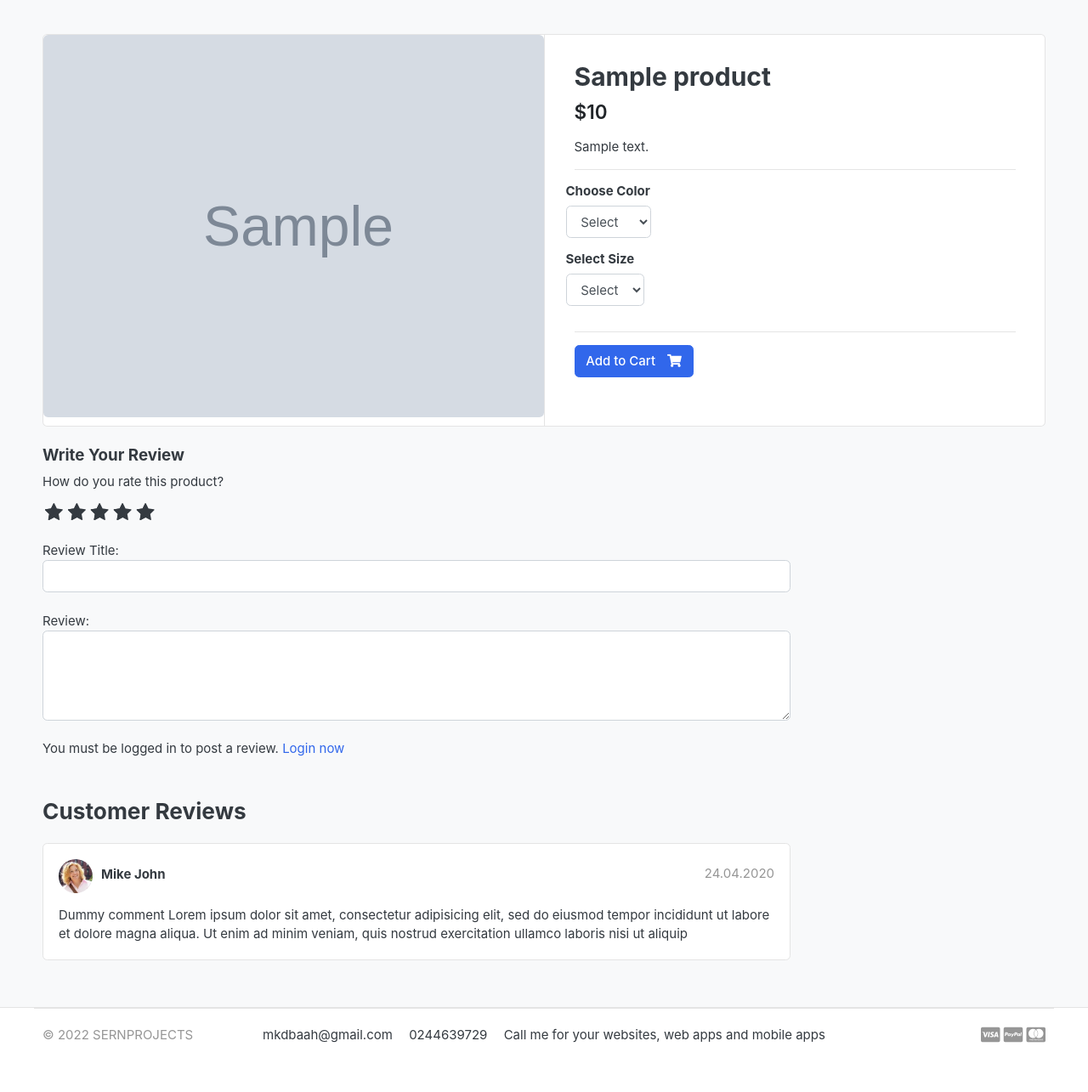
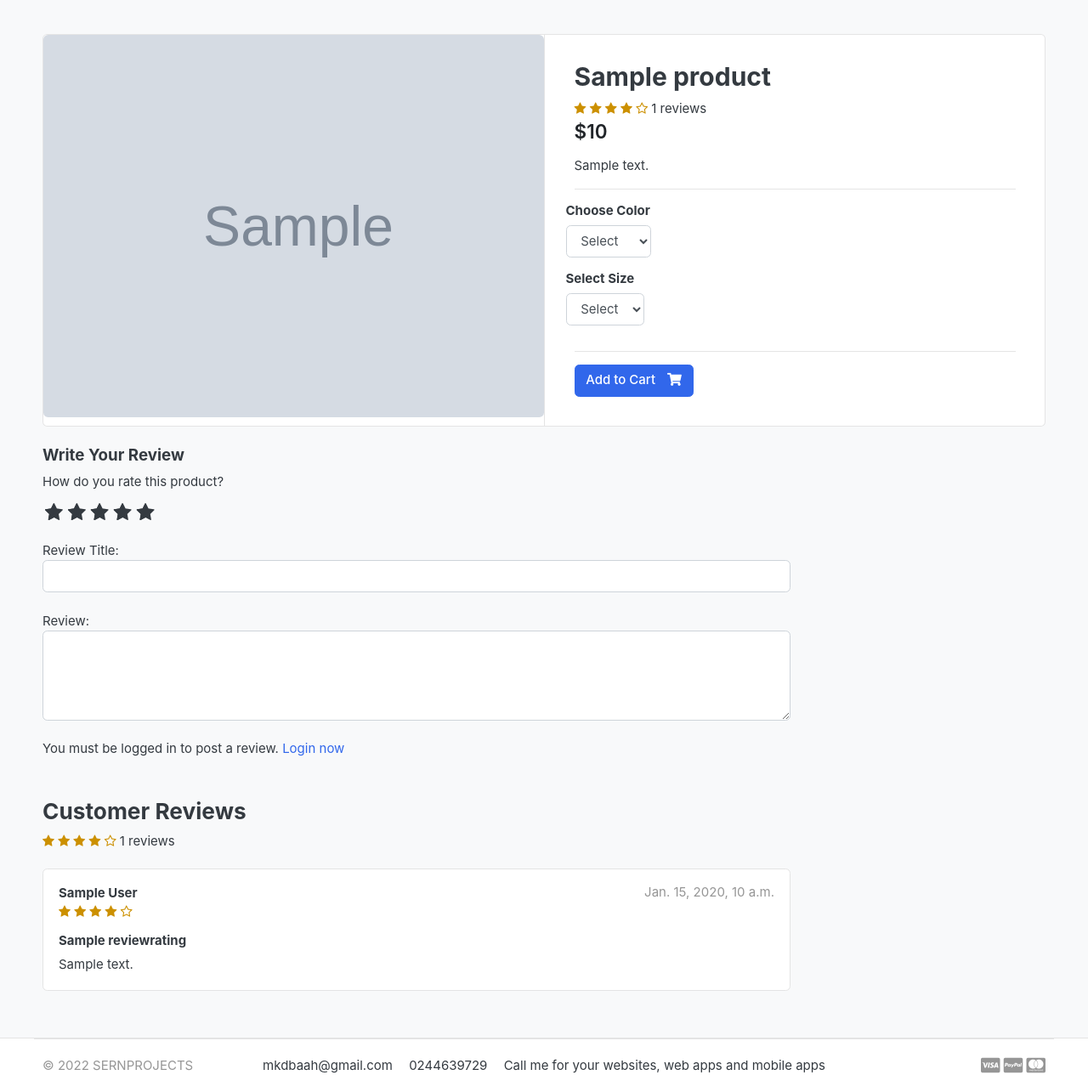
Before and after one commit to mkdbaah/greatkart-django, a Django app: a page that uses templates/store/product_detail.html in a window 1280 px wide. Shown: the part 118-1403 px from the top of the page at 85% size. Before the commit the page ends 1345 px from the top, so only its background shows below. Run offline with Django 3.2, Linux system fonts and the light colour scheme; tables that the repository leaves empty hold one stand-in row (values such as "Sample post"); grey boxes marked "Sample" are stand-in pictures; some libraries are stand-ins or nearby versions; some web fonts are replaced.

Commit message:
Finished rating and review with calculation of average

```diff
--- a/accounts/models.py
+++ b/accounts/models.py
@@ -67,6 +67,10 @@ class Account(AbstractBaseUser):
   ## We need to tell this Account that we are using the MyAccountManager that to create the above two accounts(normal user and a super user)
   objects = MyAccountManager()
 
+  # we made this just to call it in the user reviews html page. we can also make the total = price * quantity here
+  def full_name(self):
+    return f'{self.first_name} {self.last_name}'
+
   def __str__(self):
     return self.email
 
--- a/greatkart/static/css/custom.css
+++ b/greatkart/static/css/custom.css
@@ -38,3 +38,7 @@ input:checked ~ label:hover ~ label,
 label:hover ~ input:checked ~ label {
   color: #cc9000;
 }
+
+.rating-star i {
+  color: #cc9000 !important;
+}
--- a/store/models.py
+++ b/store/models.py
@@ -2,6 +2,7 @@ from django.db import models
 from category.models import Category
 from accounts.models import Account
 from django.urls import reverse
+from django.db.models import Avg, Count
 
 # Create your models here.
 
@@ -25,6 +26,21 @@ class Product(models.Model):
 
   def __str__(self):
     return self.product_name
+
+  def averageReview(self):
+    reviews = ReviewRating.objects.filter(product=self, status=True).aggregate(average=Avg('rating'))
+    avg = 0
+    if reviews['average'] is not None:
+      avg = float(reviews['average'])
+    return avg
+
+  def countReview(self):
+    reviews = ReviewRating.objects.filter(product=self, status=True).aggregate(count=Count('id'))
+    count = 0
+    if reviews['count'] is not None:
+      count = int(reviews['count'])
+    return count
+
 
 
 class VariationManager(models.Manager):
--- a/store/views.py
+++ b/store/views.py
@@ -2,6 +2,7 @@ from django.shortcuts import render, get_object_or_404, redirect
 from . models import Product, ReviewRating
 from category.models import Category
 from carts.models import CartItem
+from orders.models import OrderProduct
 from django.db.models import Q
 from . forms import ReviewForm
 from django.contrib import messages
@@ -49,9 +50,27 @@ def product_detail(request, category_slug, product_slug):
   except Exception as e:
     raise e
 
+  if request.user.is_authenticated:
+    ### checking if the user actually bought the product he wants to review
+    try:
+      orderproduct = OrderProduct.objects.filter(user=request.user, product_id=single_product.id).exists()
+
+    except OrderProduct.DoesNotExist:
+      orderproduct = None
+
+  else:
+    orderproduct = None
+
+  #get the reviews that was posted
+  reviews = ReviewRating.objects.filter(product_id=single_product.id, status=True) # in case the admin want to set the status to false he can do it because not all reviews should be allowed, the admin or product owner must have a say
+
+
+
   context = {
     'single_product': single_product,
     'in_cart'       : in_cart,
+    'orderproduct'  : orderproduct,
+    'reviews'       : reviews,
   }
   return render (request, 'store/product_detail.html', context)
 
@@ -150,3 +169,5 @@ def submit_review(request, product_id):
 ### user__id using it to search for the review means that in the reviews model there is a user and in the user model there is an id and that is what we are referring to
 
 ### NB:- if you are already logged in it must redirect you from the log in page, i must be able to do this bro
+
+### control F5 is for hard refresh (and the color of the ratings appeared)
--- a/templates/store/product_detail.html
+++ b/templates/store/product_detail.html
@@ -7,7 +7,7 @@
         <aside class="col-md-6">
           <article class="gallery-wrap">
             <div class="img-big-wrap">
-              <a href="#"><img src="{{single_product.images.url}}" /></a>
+              <a href=""><img src="{{single_product.images.url}}" /></a>
             </div>
             <!-- img-big-wrap.// -->
           </article>
@@ -18,7 +18,20 @@
             {% csrf_token %}
             <article class="content-body">
               <h2 class="title">{{single_product.product_name}}</h2>
+              <div class="rating-star">
+                <span>
+                  <i class="fa fa-star{% if single_product.averageReview < 0.5 %}-o{% elif single_product.averageReview >= 0.5 and single_product.averageReview < 1 %}-half-o {% endif %}" aria-hidden="true"></i>
 
+                  <i class="fa fa-star{% if single_product.averageReview < 1.5 %}-o{% elif single_product.averageReview >= 1.5 and single_product.averageReview < 2 %}-half-o {% endif %}" aria-hidden="true"></i>
+
+                  <i class="fa fa-star{% if single_product.averageReview < 2.5 %}-o{% elif single_product.averageReview >= 2.5 and single_product.averageReview < 3 %}-half-o {% endif %}" aria-hidden="true"></i>
+
+                  <i class="fa fa-star{% if single_product.averageReview < 3.5 %}-o{% elif single_product.averageReview >= 3.5 and single_product.averageReview < 4 %}-half-o {% endif %}" aria-hidden="true"></i>
+
+                  <i class="fa fa-star{% if single_product.averageReview < 4.5 %}-o{% elif single_product.averageReview >= 4.5 and single_product.averageReview < 5 %}-half-o {% endif %}" aria-hidden="true"></i>
+                </span>
+                <span> {{ single_product.countReview }} reviews</span>
+              </div>
               <div class="mb-3">
                 <var class="price h4">${{single_product.price}}</var>
               </div>
@@ -74,6 +87,7 @@
         <form action="{% url 'submit_review' single_product.id %}" method="POST" class="mb-5">
           {% csrf_token %}
           <h5>Write Your Review</h5>
+          <!-- {{ single_product.averageReview }} -->
           <div>
             <label>How do you rate this product?</label>
             <br />
@@ -106,9 +120,11 @@
             Review:
             <textarea name="review" id="" rows="4" class="form-control"></textarea>
             <br />
-            {% if user.is_authenticated %}
+            {% if user.is_authenticated %} {% if orderproduct %}
             <input type="submit" value="Submit Review" class="btn btn-primary" />
             {% else %}
+            <p>You must purchase this product to post a review.</p>
+            {% endif %} {% else %}
             <p>
               You must be logged in to post a review. <span><a href="{% url 'login' %}">Login now</a></span>
             </p>
@@ -118,20 +134,49 @@
         </form>
         <header class="section-heading">
           <h3>Customer Reviews</h3>
+          <div class="rating-star">
+            <span>
+              <i class="fa fa-star{% if single_product.averageReview < 0.5 %}-o{% elif single_product.averageReview >= 0.5 and single_product.averageReview < 1 %}-half-o {% endif %}" aria-hidden="true"></i>
+
+              <i class="fa fa-star{% if single_product.averageReview < 1.5 %}-o{% elif single_product.averageReview >= 1.5 and single_product.averageReview < 2 %}-half-o {% endif %}" aria-hidden="true"></i>
+
+              <i class="fa fa-star{% if single_product.averageReview < 2.5 %}-o{% elif single_product.averageReview >= 2.5 and single_product.averageReview < 3 %}-half-o {% endif %}" aria-hidden="true"></i>
+
+              <i class="fa fa-star{% if single_product.averageReview < 3.5 %}-o{% elif single_product.averageReview >= 3.5 and single_product.averageReview < 4 %}-half-o {% endif %}" aria-hidden="true"></i>
+
+              <i class="fa fa-star{% if single_product.averageReview < 4.5 %}-o{% elif single_product.averageReview >= 4.5 and single_product.averageReview < 5 %}-half-o {% endif %}" aria-hidden="true"></i>
+            </span>
+            <span> {{ single_product.countReview }} reviews</span>
+          </div>
         </header>
+        {% for review in reviews %}
         <article class="box mb-3">
           <div class="icontext w-100">
-            <img src="./images/avatars/avatar1.jpg" class="img-xs icon rounded-circle" />
             <div class="text">
-              <span class="date text-muted float-md-right">24.04.2020 </span>
-              <h6 class="mb-1">Mike John</h6>
+              <span class="date text-muted float-md-right">{{ review.updated_at }}</span>
+              <h6 class="mb-1">{{ review.user.full_name }}</h6>
+              <div class="rating-star">
+                <span>
+                  <i class="fa fa-star{% if review.rating == 0.5 %}-half-o{% elif review.rating < 1 %}-o {% endif %}" aria-hidden="true"></i>
+
+                  <i class="fa fa-star{% if review.rating == 1.5 %}-half-o{% elif review.rating < 2 %}-o {% endif %}" aria-hidden="true"></i>
+
+                  <i class="fa fa-star{% if review.rating == 2.5 %}-half-o{% elif review.rating < 3 %}-o {% endif %}" aria-hidden="true"></i>
+
+                  <i class="fa fa-star{% if review.rating == 3.5 %}-half-o{% elif review.rating < 4 %}-o {% endif %}" aria-hidden="true"></i>
+
+                  <i class="fa fa-star{% if review.rating == 4.5 %}-half-o{% elif review.rating < 5 %}-o {% endif %}" aria-hidden="true"></i>
+                </span>
+              </div>
             </div>
           </div>
           <!-- icontext.// -->
           <div class="mt-3">
-            <p>Dummy comment Lorem ipsum dolor sit amet, consectetur adipisicing elit, sed do eiusmod tempor incididunt ut labore et dolore magna aliqua. Ut enim ad minim veniam, quis nostrud exercitation ullamco laboris nisi ut aliquip</p>
+            <h6>{{ review.subject }}</h6>
+            <p>{{ review.review }}</p>
           </div>
         </article>
+        {% endfor %}
       </div>
       <!-- col.// -->
     </div>
```
